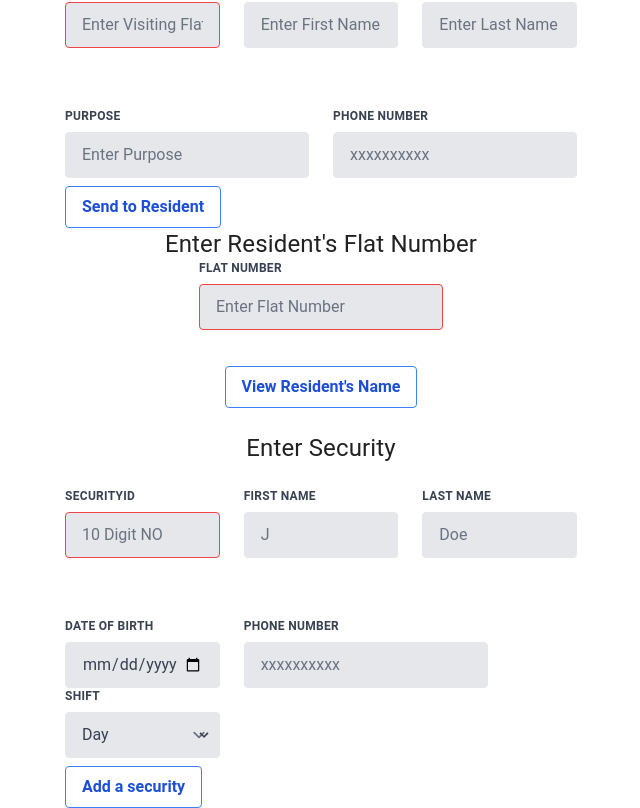
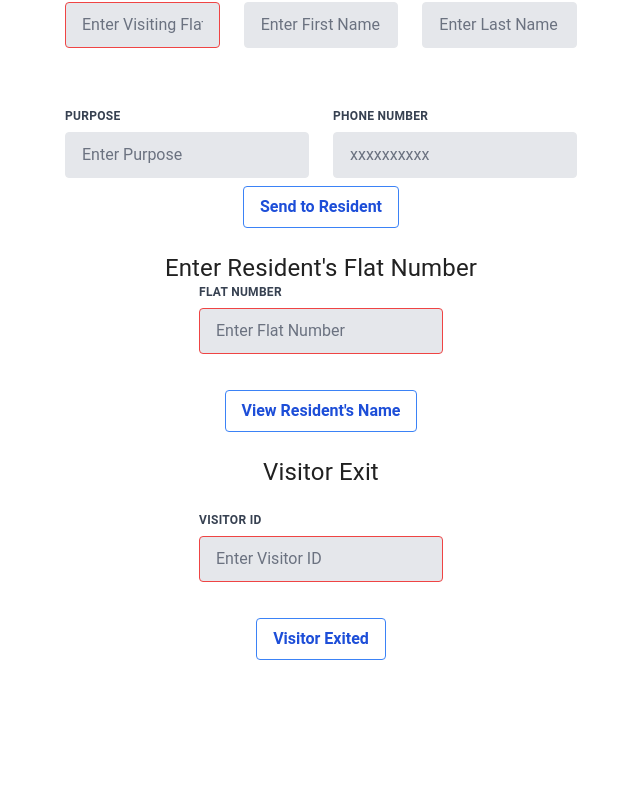
Before and after one commit to RIT3shSapata/DBMS_Project, a React (Vite) app in the folder frontend/: page /security in a window 1280 px wide. Shown: the part 523-1331 px from the top of the page, without its empty margins (319-959 px from the left). After the commit the page ends 1207 px from the top, so only its background shows below. Built offline with nearby package versions, Linux system fonts and the light colour scheme.

Commit message:
Update Security.jsx

```diff
--- a/frontend/src/pages/Security.jsx
+++ b/frontend/src/pages/Security.jsx
@@ -82,10 +82,11 @@ const Security = () => {
 
 
                     </div>
-
+                    <div class="flex justify-center -mx-3 mb-6">
                     <button class="bg-transparent hover:bg-blue-500 text-blue-700 font-semibold hover:text-white py-2 px-4 border border-blue-500 hover:border-transparent rounded">
                         Send to Resident
                     </button>
+                    </div>
                 </form>
             </div>
             <h1 className="text-2xl flex justify-center ">
@@ -117,7 +118,7 @@ const Security = () => {
                     </div>
                 </form>
             </div>
-            <h1 className="text-2xl flex justify-center ">Enter Security</h1>
+            <h1 className="text-2xl flex justify-center ">Visitor Exit</h1>
             <div className="flex justify-center box-border">
                 <form class="w-full max-w-lg">
                     <div class="flex flex-wrap -mx-3 mb-6"></div>
@@ -126,97 +127,21 @@ const Security = () => {
                             <label
                                 class="block uppercase tracking-wide text-gray-700 text-xs font-bold mb-2"
                                 for="grid-first-name">
-                                securityID
+                                Visitor ID
                             </label>
                             <input
                                 class="appearance-none block w-full bg-gray-200 text-gray-700 border border-red-500 rounded py-3 px-4 mb-3 leading-tight focus:outline-none focus:bg-white"
                                 id="grid-first-name"
                                 type="text"
-                                placeholder="10 Digit NO"
-                            />
-                        </div>
-                        <div class="w-full md:w-1/2 px-3">
-                            <label
-                                class="block uppercase tracking-wide text-gray-700 text-xs font-bold mb-2"
-                                for="grid-last-name">
-                                First Name
-                            </label>
-                            <input
-                                class="appearance-none block w-full bg-gray-200 text-gray-700 border border-gray-200 rounded py-3 px-4 leading-tight focus:outline-none focus:bg-white focus:border-gray-500"
-                                id="grid-last-name"
-                                type="text"
-                                placeholder="J"
-                            />
-                        </div>
-                        <div class="w-full md:w-1/2 px-3">
-                            <label
-                                class="block uppercase tracking-wide text-gray-700 text-xs font-bold mb-2"
-                                for="grid-last-name">
-                                Last Name
-                            </label>
-                            <input
-                                class="appearance-none block w-full bg-gray-200 text-gray-700 border border-gray-200 rounded py-3 px-4 leading-tight focus:outline-none focus:bg-white focus:border-gray-500"
-                                id="grid-last-name"
-                                type="text"
-                                placeholder="Doe"
+                                placeholder="Enter Visitor ID"
                             />
                         </div>
                     </div>
-                    <div class="flex flex-wrap -mx-3 mb-6"></div>
-                    <div class="flex flex-wrap -mx-3 mb-2">
-                        <div class="w-full md:w-1/3 px-3 mb-6 md:mb-0">
-                            <label
-                                class="block uppercase tracking-wide text-gray-700 text-xs font-bold mb-2"
-                                for="grid-city">
-                                Date of Birth
-                            </label>
-                            <input
-                                class="appearance-none block w-full bg-gray-200 text-gray-700 border border-gray-200 rounded py-3 px-4 leading-tight focus:outline-none focus:bg-white focus:border-gray-500"
-                                id="grid-city"
-                                type="date"
-                            />
-                        </div>
-                        <div class="w-full md:w-1/2 px-3">
-                            <label
-                                class="block uppercase tracking-wide text-gray-700 text-xs font-bold mb-2"
-                                for="grid-last-name">
-                                Phone Number
-                            </label>
-                            <input
-                                class="appearance-none block w-full bg-gray-200 text-gray-700 border border-gray-200 rounded py-3 px-4 leading-tight focus:outline-none focus:bg-white focus:border-gray-500"
-                                id="grid-last-name"
-                                type="phone"
-                                placeholder="xxxxxxxxxx"
-                            />
-                        </div>
-                        <div class="w-full md:w-1/3 px-3 mb-6 md:mb-0">
-                            <label
-                                class="block uppercase tracking-wide text-gray-700 text-xs font-bold mb-2"
-                                for="grid-zip">
-                                Shift
-                            </label>
-                            <div class="relative">
-                                <select
-                                    class="block appearance-none w-full bg-gray-200 border border-gray-200 text-gray-700 py-3 px-4 pr-8 rounded leading-tight focus:outline-none focus:bg-white focus:border-gray-500"
-                                    id="grid-state">
-                                    <option>Day</option>
-                                    <option>Night</option>
-                                </select>
-                                <div class="pointer-events-none absolute inset-y-0 right-0 flex items-center px-2 text-gray-700">
-                                    <svg
-                                        class="fill-current h-4 w-4"
-                                        xmlns="http://www.w3.org/2000/svg"
-                                        viewBox="0 0 20 20">
-                                        <path d="M9.293 12.95l.707.707L15.657 8l-1.414-1.414L10 10.828 5.757 6.586 4.343 8z" />
-                                    </svg>
-                                </div>
-                            </div>
-                        </div>
+                    <div class="flex justify-center -mx-3 mb-6">
+                    <button class="bg-transparent hover:bg-blue-500 text-blue-700 font-semibold hover:text-white py-2 px-4 border border-blue-500 hover:border-transparent rounded">
+                        Visitor Exited
+                    </button>
                     </div>
-
-                    <button class="bg-transparent hover:bg-blue-500 text-blue-700 font-semibold hover:text-white py-2 px-4 border border-blue-500 hover:border-transparent rounded">
-                        Add a security
-                    </button>
                 </form>
             </div>
         </div>
```
